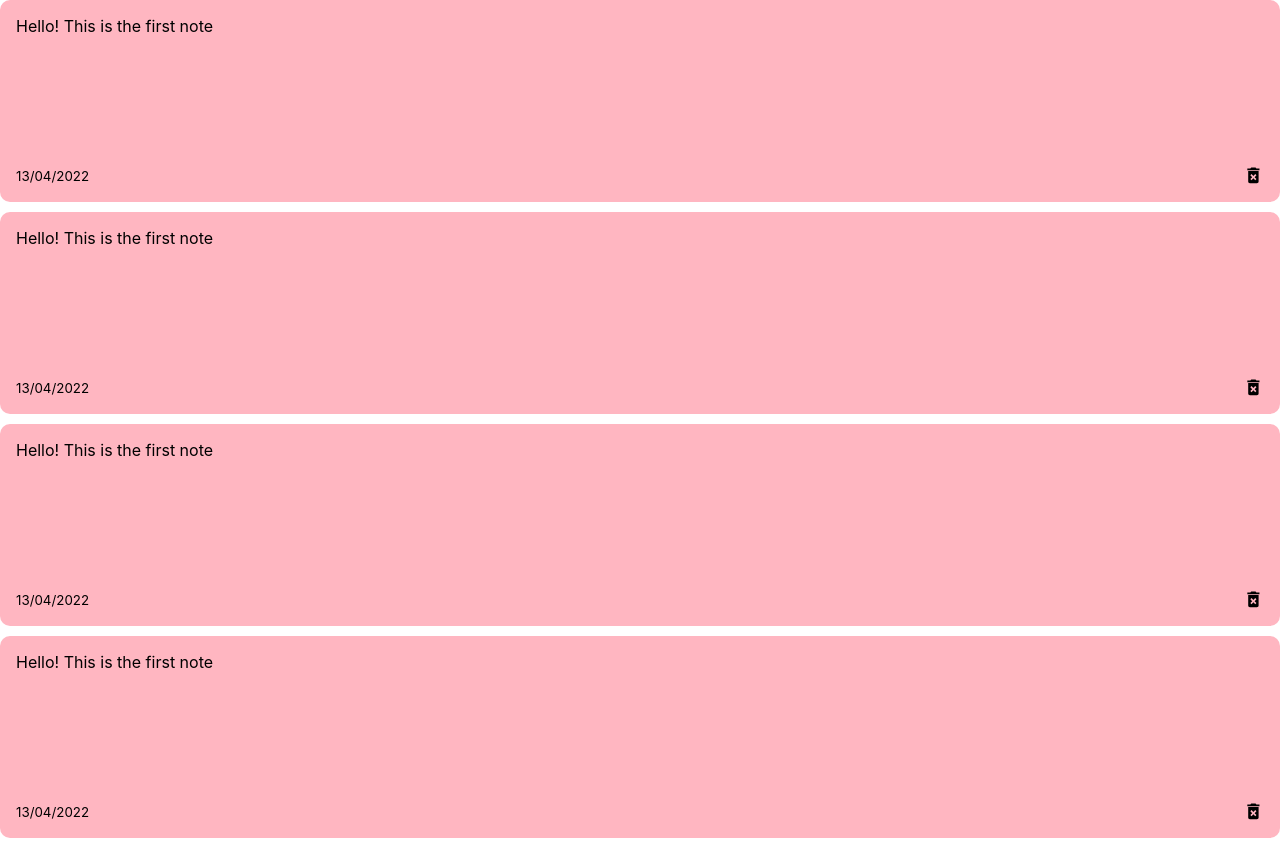
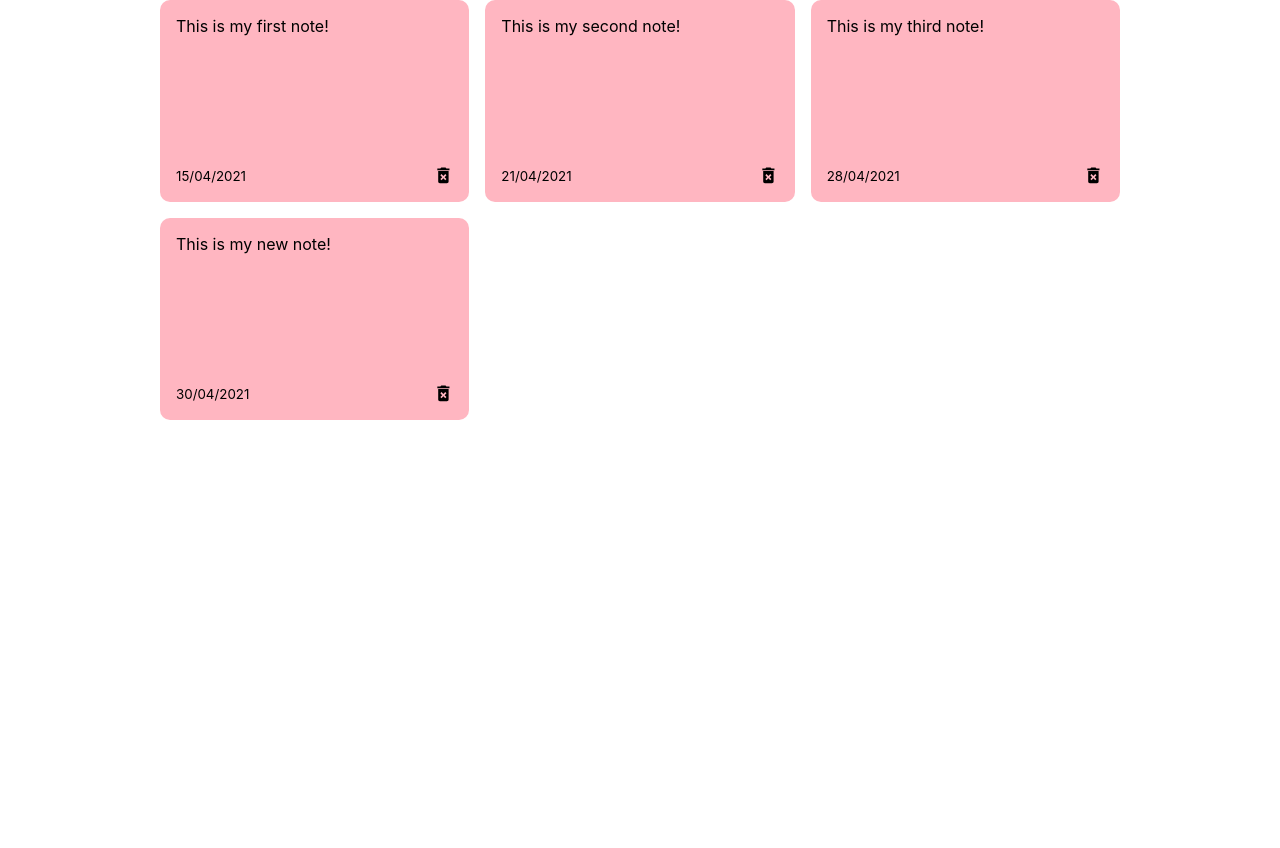
Before and after one commit to McKenzieLynn/React-App, a React (Create React App) app: page / in a window 1280 px wide. After the commit the page ends 800 px from the top, so only its background shows below. Built offline with nearby package versions, Linux system fonts and the light colour scheme.

Commit message:
MakingNotesList components

```diff
--- a/src/App.js
+++ b/src/App.js
@@ -1,9 +1,35 @@
+import { useState } from 'react';
+import { nanoid } from 'nanoid';
 import NotesList from "./components/NotesList";
 
+
 const App = () => {
+	const [notes, setNotes] = useState([
+		{
+			id: nanoid(),
+			text: 'This is my first note!',
+			date: '15/04/2021',
+		},
+		{
+			id: nanoid(),
+			text: 'This is my second note!',
+			date: '21/04/2021',
+		},
+		{
+			id: nanoid(),
+			text: 'This is my third note!',
+			date: '28/04/2021',
+		},
+		{
+			id: nanoid(),
+			text: 'This is my new note!',
+			date: '30/04/2021',
+		},
+	]);
+
   return (
     <div className='container'>
-        <NotesList />
+        <NotesList notes={notes}/>
     </div>
   );
 };
--- a/src/components/Note.js
+++ b/src/components/Note.js
@@ -1,11 +1,11 @@
 import { MdDeleteForever } from 'react-icons/md';
 
-const Note = () => {
+const Note = ({ id, text, date }) => {
     return (
         <div className='note'>
-            <span>Hello! This is the first note</span>
+            <span>{text}</span>
             <div className="note-footer">
-            <small>13/04/2022</small>
+            <small>{date}</small>
             <MdDeleteForever className='delete-icon' size='1.3em'/>
         </div>
     </div>
--- a/src/components/NotesList.js
+++ b/src/components/NotesList.js
@@ -1,12 +1,11 @@
 import Note from './Note';
 
-const NotesList = () => {
-    return(
+const NotesList = ({ notes }) => {
+    return (
         <div className='notes-list'>
-            <Note />
-            <Note />
-            <Note />
-            <Note />
+            {notes.map((note) => (
+                <Note id={note.id} text={note.text} date={note.date}/>
+            ))}
         </div>
     );
 };
--- a/src/index.css
+++ b/src/index.css
@@ -12,10 +12,25 @@ code {
     monospace;
 }
 
+.container {
+  /* ensuring notes stay in frame regardless of size */
+  max-width: 960px;
+  margin-right: auto;
+  margin-left: auto;
+  /* prevents notes from being on edge of screen */
+  padding-right: 15px;
+  padding-left: 15px;
+}
+
+.notes-list {
+  display: grid; /* css grid container */
+  grid-gap: 1rem;
+  /* auto-fit allows notes to fit in frame ; minmax is ensuring notes don't surpass that size */
+  grid-template-columns: repeat(auto-fit, minmax(250px, 1fr));
+}
 
 .note{
   background-color: #FFB6C1; /* bg color for note */
-  margin-bottom: 10px; /* adding space in btwn notes */
   border-radius: 10px; /* adding curve to corners */
   padding: 1rem; /* creating padding so text doesn't run outside of note */
   min-height: 170px; /* note height */
```
